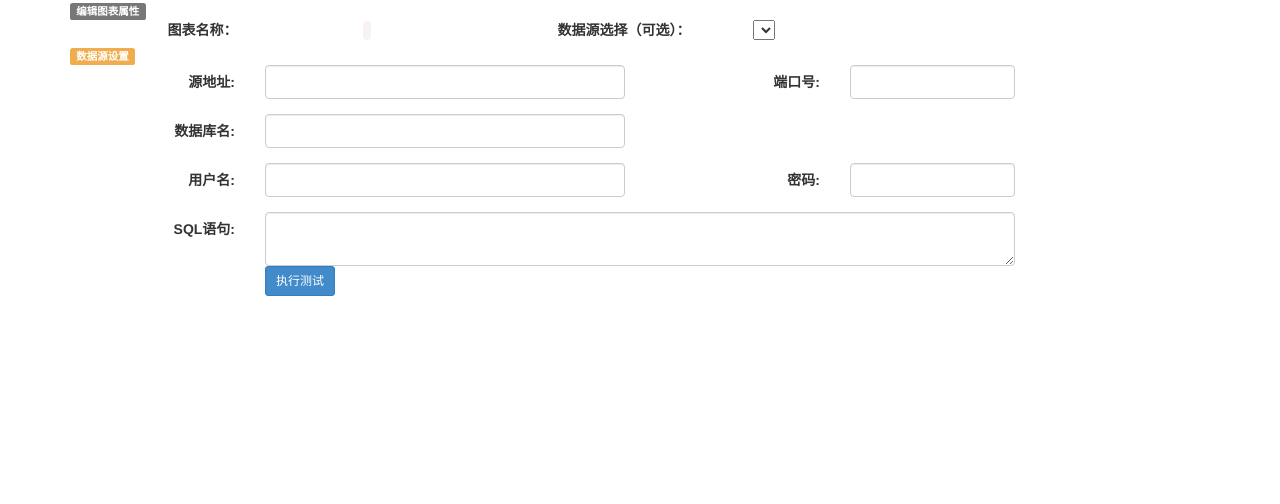
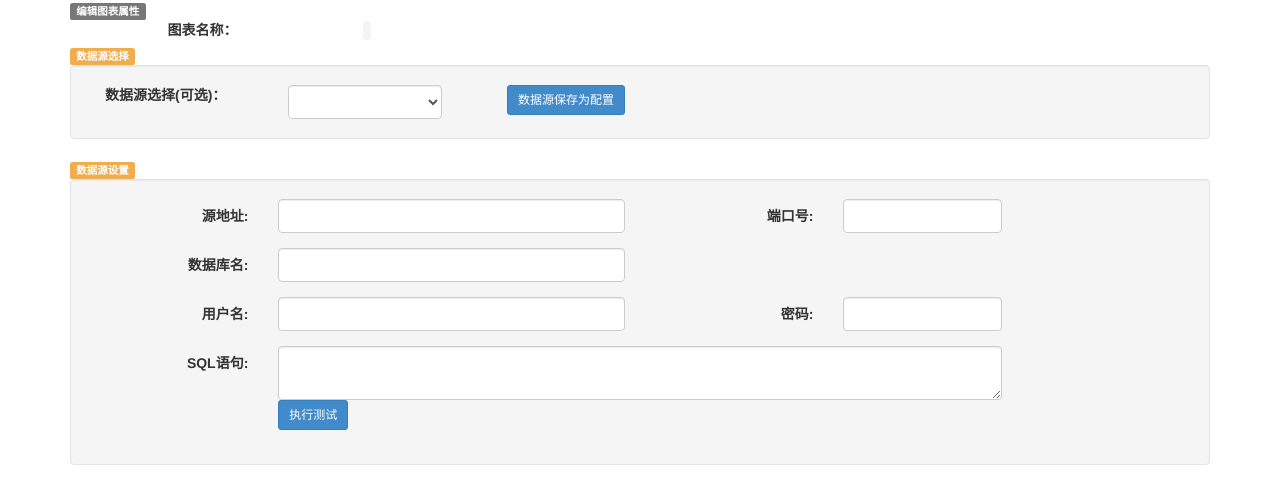
Before and after one commit to Daniel-China/graphical_reports, a Django app: template templates/chartEdit.html in a window 1280 px wide. Shown: the top 504 px of the page. Run offline with Django 3.2, Linux system fonts and the light colour scheme; the template is opened without the code that fills it, so the values that code supplies are empty; some libraries are stand-ins or nearby versions.

Commit message:
更新界面，数据表格

```diff
--- a/templates/ace.html
+++ b/templates/ace.html
@@ -27,7 +27,7 @@
     </div>
 {#    <div id="dd"><code id="ddd">fewsfsx</code></div>#}
 
-    <div class="col-sm-3 col-md-3 column col-sm-offset-3"><div class="well well-sm"><button class="btn btn-sm btn-primary " onclick="saveJSON();">保存配置</button> <a class="btn btn-sm btn-info pull-right" role="button" href="doc" target="_blank" >配置手册</a></div></div>
+    <div class="col-sm-4 col-md-4 column col-sm-offset-3"><div class="well well-sm"><button class="btn btn-sm btn-primary " onclick="saveJSON();">保存配置</button> <a class="btn btn-sm btn-info pull-right" role="button" href="doc" target="_blank" >配置手册</a></div></div>
 
 
 </div>
--- a/templates/chartEdit.html
+++ b/templates/chartEdit.html
@@ -19,12 +19,23 @@
 				<div class="col-sm-2" id="displayName">
 					<code>{{ chart_name }}</code>
 				</div>
-                <div class="col-sm-2 column ">
-					<label for="displayName" class="control-label">数据源选择（可选）：</label>
+
+
+
+	</div>
+	<div class="row clearfix">
+        <div class="col-sm-2 column ">
+            <span class="label label-warning">数据源选择</span>
+        </div>
+    </div>
+<div class="col-sm-12 col-md-12">
+    <div class="row clearfix well">
+                <div class="col-sm-2 col-md-2 ">
+					<label for="displayName" class="control-label">数据源选择(可选)：</label>
 
 				</div>
-                <div class="col-sm-2 column control-label">
-                    <select onchange="Change()" id="sel">
+                <div class="col-sm-2 col-md-2  ">
+                    <select onchange="Change()" id="sel" class="form-control">
                         <option></option>
                         {% for sourcename in data_source_name %}
                         <option>{{ sourcename }}</option>
@@ -33,8 +44,11 @@
                     </select>
                 </div>
 
-
-	</div>
+                <div class="col-sm-2 col-md-2">
+                    <button type="button" class="btn btn-sm btn-primary pull-right" href="#modal-config-table" data-toggle="modal" >数据源保存为配置</button>
+                </div>
+    </div>
+</div>
 	<div class="row clearfix">
         <div class="col-sm-2 column ">
             <span class="label label-warning">数据源设置</span>
@@ -42,6 +56,7 @@
     </div>
     <div class="row clearfix">
 		<div class="col-md-12 column">
+            <div class="well ">
 			<form class="form-horizontal" role="form" id="dataSource" action="runSql" method="post">
 
 				<div class="form-group">
@@ -82,15 +97,55 @@
 				</div>
                 <div class="col-sm-offset-2 col-sm-8">
                     <button type="button" class="btn btn-sm btn-primary" onclick="runSql()" >执行测试</button>
+
+
                 </div>
 				</div>
 			</form>
+            </div>
 		</div>
 	</div>
 </div>
 <div id="bondingTable">
 
 </div>
+
+
+{# 数据源配置保存弹窗#}
+<div class="modal fade" id="modal-config-table" role="dialog" aria-labelledby="myModalLabel" aria-hidden="true">
+    <div class="modal-dialog">
+        <div class="modal-content">
+            <div class="modal-header">
+                 <button type="button" class="close" data-dismiss="modal" aria-hidden="true">×</button>
+                <h4 class="modal-title" >
+                    保存数据源为配置
+                </h4>
+            </div>
+            <div class="modal-body">
+                <form role="form" method="post" id="extTable" action="extEditChart">
+                    <div class="form-group">
+                        <div>
+                            <label for="input-config-name" class="control-label">输入配置命名:</label>
+                        </div>
+                        <div>
+                            <input type="text"  name="configName" id="input-config-name"  maxlength="40" class="form-control" placeholder="^" />
+                        </div>
+                    </div>
+
+
+
+
+
+
+                </form>
+            </div>
+            <div class="modal-footer">
+                 <button type="button" class="btn btn-default" data-dismiss="modal">关闭</button> <button type="button" class="btn btn-primary" data-dismiss="modal" onclick="FSubmit('#extTable')">确认</button>
+            </div>
+        </div>
+    </div>
+</div>
+
 
 
 
@@ -132,7 +187,7 @@ function runSql(){
         data: JSON.stringify($("#dataSource").serializeArray()),
         success: function (data) {
             $("#bondingTable").html(data);
-            alert(data + "成功！");
+            alert( "成功！");
 
         },
         error: function (msg) {
--- a/templates/csv_import.html
+++ b/templates/csv_import.html
@@ -59,6 +59,7 @@
 
 
 <script type="text/javascript">
+//文件上传控件
 $(function() {
     $('#file_upload').uploadifive({
         'onUploadComplete' : function(file, data) {
@@ -93,7 +94,7 @@ function runSql(){
         data: JSON.stringify($("#dataSource").serializeArray()),
         success: function (data) {
             $("#bondingTable").html(data);
-            alert(data + "成功！");
+            alert( "成功！");
 
         },
         error: function (msg) {
```
